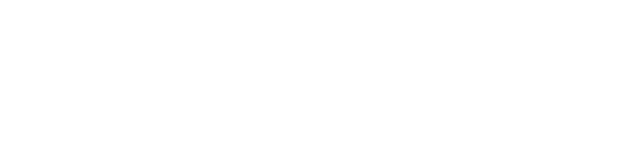
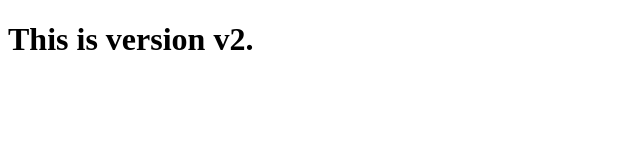
Before and after one commit to ssshivam02/myrepo, a plain HTML site: page index.html in a window 1280 px wide. Shown: the whole page, without its empty margins (0-640 px from the left). Drawn offline with Linux system fonts and the light colour scheme.

Commit message:
this is version 2

```diff
--- a/index.html
+++ b/index.html
@@ -6,6 +6,6 @@
     <title>Document</title>
 </head>
 <body>
-
+    <h1>This is version v2.</h1>
 </body>
 </html>
```
